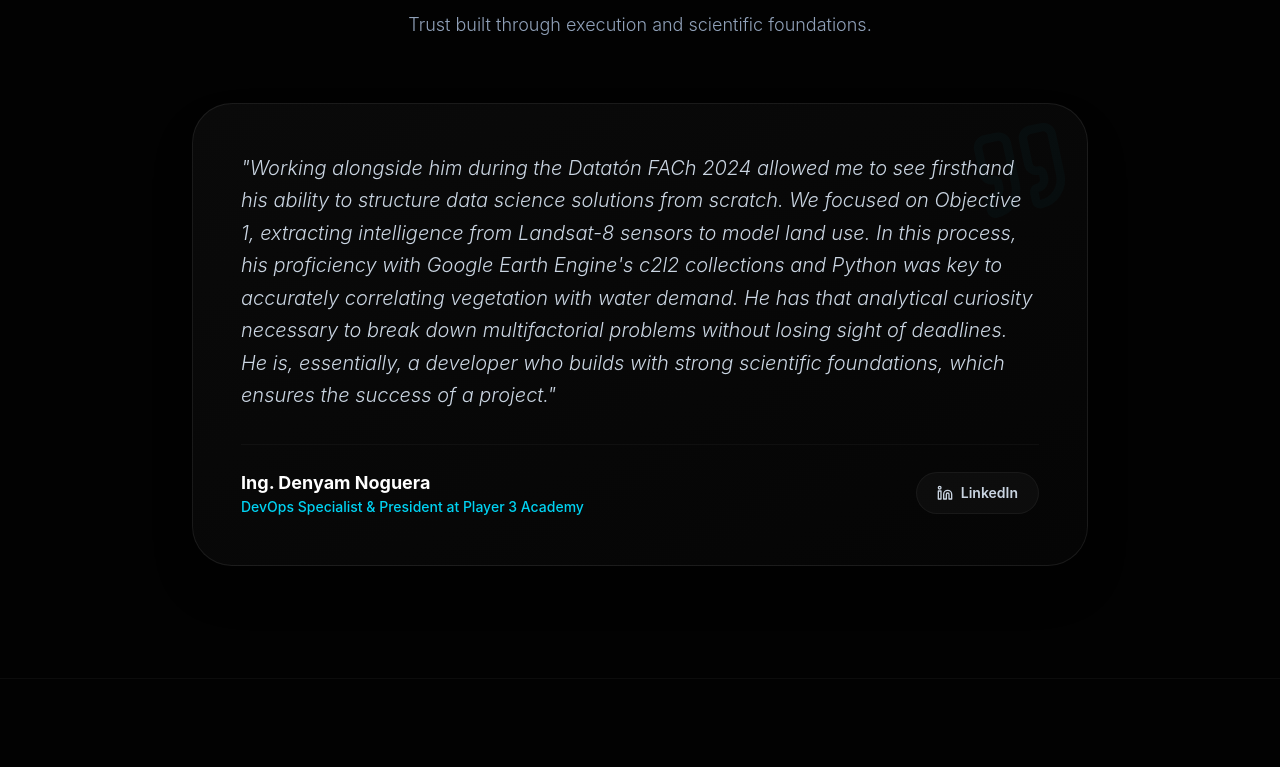
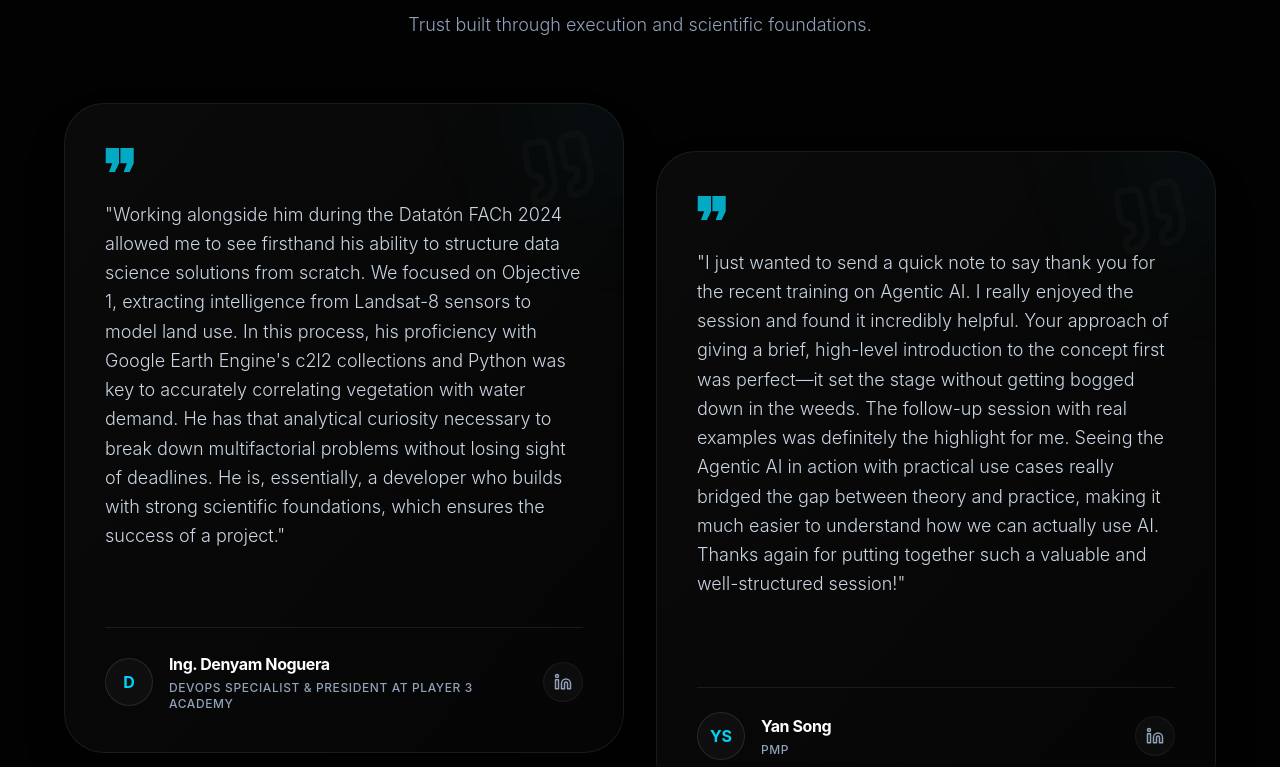
Before and after one commit to hendevdata/hendev, a React (Vite) app: page / in a window 1280 px wide. Shown: the part 3223-3990 px from the top of the page. Built offline with nearby package versions, Linux system fonts and the light colour scheme.

Commit message:
Add testimonials and modernize layout in App.jsx

```diff
--- a/src/App.jsx
+++ b/src/App.jsx
@@ -75,6 +75,12 @@ const translations = {
           author: "Ing. Denyam Noguera",
           role: "DevOps Specialist & President at Player 3 Academy",
           link: "https://www.linkedin.com/in/dnoguera/?locale=en"
+        },
+        {
+          text: "I just wanted to send a quick note to say thank you for the recent training on Agentic AI. I really enjoyed the session and found it incredibly helpful. Your approach of giving a brief, high-level introduction to the concept first was perfect—it set the stage without getting bogged down in the weeds. The follow-up session with real examples was definitely the highlight for me. Seeing the Agentic AI in action with practical use cases really bridged the gap between theory and practice, making it much easier to understand how we can actually use AI. Thanks again for putting together such a valuable and well-structured session!",
+          author: "Yan Song",
+          role: "PMP",
+          link: "https://www.linkedin.com/in/yang-song-pmp-bb305546/"
         }
       ]
     },
@@ -141,6 +147,12 @@ const translations = {
           author: "Ing. Denyam Noguera",
           role: "Especialista DevOps & Presidente Player 3 Academy",
           link: "https://www.linkedin.com/in/dnoguera/?locale=en"
+        },
+        {
+          text: "Solo quería enviar una nota rápida para agradecerte por la reciente capacitación sobre IA Agéntica. Disfruté mucho la sesión y me pareció increíblemente útil. Tu enfoque de dar primero una breve introducción de alto nivel al concepto fue perfecto: preparó el escenario sin enredarse en los detalles. La sesión de seguimiento con ejemplos reales fue definitivamente lo más destacado para mí. Ver la IA Agéntica en acción con casos de uso prácticos realmente cerró la brecha entre la teoría y la práctica, haciendo mucho más fácil entender cómo podemos usar la IA en la realidad. ¡Gracias de nuevo por organizar una sesión tan valiosa y bien estructurada!",
+          author: "Yan Song",
+          role: "PMP",
+          link: "https://www.linkedin.com/in/yang-song-pmp-bb305546/"
         }
       ]
     },
@@ -298,6 +310,7 @@ export default function App() {
 
       <div id="top" />
 
+      {}
       {currentView === 'home' ? (
         <>
           {/* --- HERO --- */}
@@ -370,6 +383,7 @@ export default function App() {
             </div>
           </section>
 
+          {}
           {/* --- EXPERTISE --- */}
           <section id="expertise" className="py-20 lg:py-28 px-5 lg:px-12">
             <div className="max-w-6xl mx-auto">
@@ -433,36 +447,54 @@ export default function App() {
             </div>
           </section>
 
+          {}
           {/* --- TESTIMONIALS --- */}
           <section id="testimonials" className="py-20 lg:py-28 px-5 lg:px-12 border-t border-white/[0.04]">
-            <div className="max-w-6xl mx-auto">
+            <div className="max-w-7xl mx-auto">
               <div className="text-center mb-16 space-y-4">
                 <h2 className="text-4xl md:text-5xl font-extrabold text-white tracking-tight">{t.testimonials.title}</h2>
                 <p className="text-lg text-slate-400 font-light">{t.testimonials.subtitle}</p>
               </div>
 
-              <div className="grid grid-cols-1 gap-8 max-w-4xl mx-auto">
+              {/* Modernized Testimonial Layout */}
+              <div className="grid grid-cols-1 md:grid-cols-2 gap-6 lg:gap-8 max-w-6xl mx-auto items-start">
                 {t.testimonials.items.map((testimonial, i) => (
-                  <div key={i} className="bg-gradient-to-br from-[#0A0A0A] to-[#0A0A0A]/50 border border-white/[0.08] hover:border-white/[0.15] transition-all duration-300 rounded-[2.5rem] p-8 md:p-12 relative overflow-hidden group shadow-2xl">
-                    <Quote size={100} className="absolute top-4 right-4 text-cyan-500/[0.03] -rotate-12 pointer-events-none" />
+                  <div key={i} className={`flex flex-col h-full bg-gradient-to-br from-[#0A0A0A] to-[#0A0A0A]/50 border border-white/[0.08] hover:border-cyan-500/30 transition-all duration-500 rounded-[2.5rem] p-8 md:p-10 relative overflow-hidden group shadow-2xl ${i % 2 !== 0 ? 'md:mt-12' : ''}`}>
+                    {/* Decorative Background Elements */}
+                    <div className="absolute -top-24 -right-24 w-48 h-48 bg-cyan-500/5 rounded-full blur-3xl group-hover:bg-cyan-500/10 transition-all duration-500"></div>
+                    <Quote size={80} className="absolute top-6 right-6 text-white/[0.02] -rotate-12 pointer-events-none group-hover:text-cyan-500/[0.05] transition-colors duration-500" />
 
-                    <div className="relative z-10">
-                      <p className="text-lg md:text-xl text-slate-300 font-light leading-relaxed mb-8 italic">
+                    <div className="relative z-10 flex-1 flex flex-col">
+                      {/* Quote Mark */}
+                      <div className="text-cyan-400 mb-6 opacity-80">
+                        <svg width="32" height="32" viewBox="0 0 24 24" fill="currentColor" xmlns="http://www.w3.org/2000/svg">
+                          <path d="M14.017 21L16.439 14.504H11.531V3H21.531V14.504L18.439 21H14.017ZM3.01697 21L5.43897 14.504H0.530968V3H10.531V14.504L7.43897 21H3.01697Z" />
+                        </svg>
+                      </div>
+
+                      <p className="text-base md:text-lg text-slate-300 font-light leading-relaxed mb-10 flex-1">
                         "{testimonial.text}"
                       </p>
 
-                      <div className="flex flex-col sm:flex-row sm:items-center justify-between border-t border-white/[0.04] pt-6 gap-4">
-                        <div>
-                          <h4 className="text-white font-bold text-lg">{testimonial.author}</h4>
-                          <p className="text-cyan-400 text-sm font-medium">{testimonial.role}</p>
+                      <div className="flex flex-col sm:flex-row sm:items-center justify-between border-t border-white/[0.08] pt-6 gap-4 mt-auto">
+                        <div className="flex items-center gap-4">
+                          {/* Avatar Placeholder / Initials */}
+                          <div className="w-12 h-12 rounded-full bg-white/[0.03] border border-white/[0.1] flex items-center justify-center text-cyan-400 font-bold shrink-0">
+                            {testimonial.author.split(' ').map(n => n[0]).join('').substring(0, 2).replace('I', '')}
+                          </div>
+                          <div>
+                            <h4 className="text-white font-bold text-base tracking-tight">{testimonial.author}</h4>
+                            <p className="text-slate-400 text-xs font-medium uppercase tracking-wider mt-1">{testimonial.role}</p>
+                          </div>
                         </div>
                         <a
                           href={testimonial.link}
                           target="_blank"
                           rel="noreferrer"
-                          className="flex items-center gap-2 px-5 py-2.5 bg-white/[0.03] hover:bg-cyan-500/10 border border-white/[0.05] hover:border-cyan-500/30 rounded-full transition-all duration-300 text-sm font-semibold text-slate-300 hover:text-cyan-400 shrink-0 w-fit"
+                          className="flex items-center justify-center w-10 h-10 bg-white/[0.03] hover:bg-cyan-500/10 border border-white/[0.05] hover:border-cyan-500/30 rounded-full transition-all duration-300 text-slate-400 hover:text-cyan-400 shrink-0"
+                          title="LinkedIn Profile"
                         >
-                          <svg xmlns="http://www.w3.org/2000/svg" width="16" height="16" viewBox="0 0 24 24" fill="none" stroke="currentColor" strokeWidth="2" strokeLinecap="round" strokeLinejoin="round"><path d="M16 8a6 6 0 0 1 6 6v7h-4v-7a2 2 0 0 0-2-2 2 2 0 0 0-2 2v7h-4v-7a6 6 0 0 1 6-6z"/><rect width="4" height="12" x="2" y="9"/><circle cx="4" cy="4" r="2"/></svg> <span>LinkedIn</span>
+                          <svg xmlns="http://www.w3.org/2000/svg" width="18" height="18" viewBox="0 0 24 24" fill="none" stroke="currentColor" strokeWidth="2" strokeLinecap="round" strokeLinejoin="round"><path d="M16 8a6 6 0 0 1 6 6v7h-4v-7a2 2 0 0 0-2-2 2 2 0 0 0-2 2v7h-4v-7a6 6 0 0 1 6-6z"/><rect width="4" height="12" x="2" y="9"/><circle cx="4" cy="4" r="2"/></svg>
                         </a>
                       </div>
                     </div>
@@ -472,6 +504,7 @@ export default function App() {
             </div>
           </section>
 
+          {}
           {/* --- NEWSLETTER --- */}
           <section id="newsletter" className="py-20 lg:py-28 px-5 lg:px-12 border-t border-white/[0.04]">
             <div className="max-w-5xl mx-auto bg-gradient-to-br from-[#0A0A0A] to-black border border-white/[0.08] rounded-[3rem] p-8 md:p-16 relative overflow-hidden backdrop-blur-3xl shadow-2xl">
@@ -579,6 +612,7 @@ export default function App() {
         </section>
       )}
 
+      {}
       {/* --- FOOTER --- */}
       <footer className="py-12 text-center text-slate-500 text-sm border-t border-white/[0.05] bg-[#020202] z-10 relative px-5">
         <div className="max-w-6xl mx-auto flex flex-col md:flex-row justify-between items-center gap-6">
```
